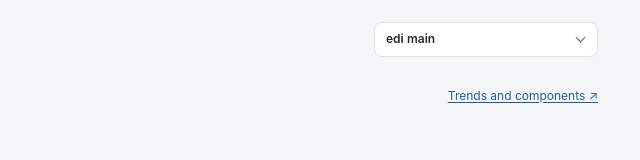
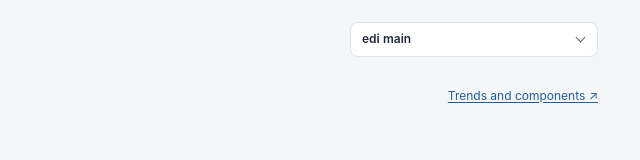
Before and after one commit to enhantica/quality, a plain HTML site: page src/card-layouts.html in a window 1280 px wide. Shown: the full height of the page, 640-1280 px from the left. Drawn offline with Linux system fonts and the light colour scheme.

Commit message:
Keep release and SDK labels on one line

```diff
--- a/src/card-layouts.html
+++ b/src/card-layouts.html
@@ -19,7 +19,7 @@ body {margin:0;background:var(--page);color:var(--text);font:var(--font-metric)/
 main {width:min(100%,1480px);margin:auto;padding:22px clamp(15px,3.5vw,42px) 24px}
 .page-header {display:flex;align-items:center;justify-content:space-between;flex-wrap:wrap;gap:12px;margin:0 0 16px}
 .page-header h1 {margin:0;font-size:var(--font-title);font-weight:650;line-height:1.15;letter-spacing:-.035em}
-.snapshot-picker {position:relative;width:min(224px,100%);margin-inline-start:auto}
+.snapshot-picker {position:relative;width:min(248px,100%);margin-inline-start:auto}
 .snapshot-trigger, .snapshot-option {display:flex;align-items:center;justify-content:space-between;gap:12px;width:100%;color:var(--text);font:inherit;font-size:var(--font-meta);font-variant-numeric:tabular-nums;text-align:left;overflow-wrap:anywhere;cursor:pointer}
 .snapshot-trigger {padding:8px 11px;border:1px solid var(--line);border-radius:8px;background:var(--card);font-weight:600}
 .snapshot-trigger::after {content:'';flex:none;width:6px;height:6px;margin:0 2px 3px 0;border:solid var(--muted);border-width:0 1.5px 1.5px 0;transform:rotate(45deg)}
```
